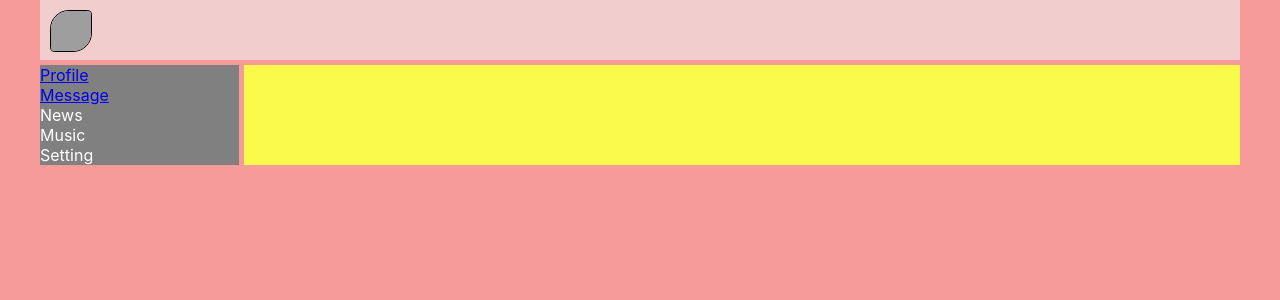
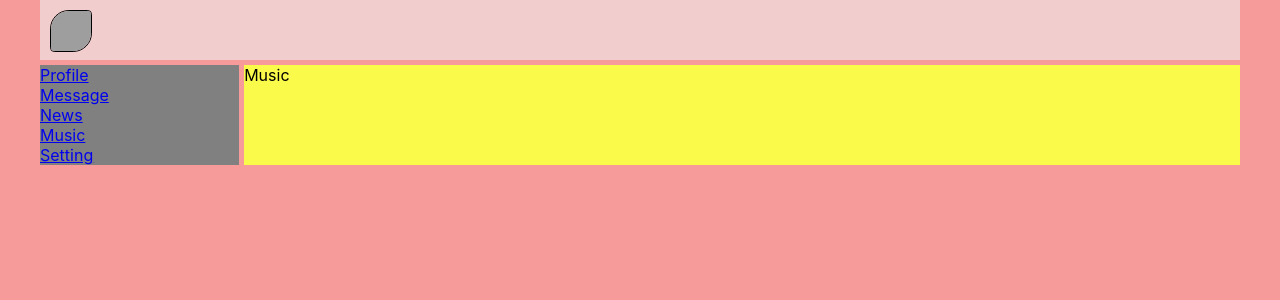
Before and after one commit to Sett11/my_react_started, a React (Create React App) app: page /music in a window 1280 px wide. Shown: the top 300 px of the page. Built offline with nearby package versions, Linux system fonts and the light colour scheme; grey boxes are pictures that could not be loaded.

Commit message:
Link visualizer

```diff
--- a/src/App.jsx
+++ b/src/App.jsx
@@ -5,6 +5,9 @@
 import Profile from './components/Profile/Profile';
 import Dialogs from './components/Dialogs/Dialogs';
 import { BrowserRouter, Route, Routes } from 'react-router-dom';
+import Music from './components/Navbar/Music/Music';
+import News from './components/Navbar/News/News';
+import Setting from './components/Navbar/Setting/Setting';
 
 
 
@@ -18,6 +21,9 @@
     <Routes>
       <Route path="/profile" element={<Profile/>}/>
       <Route path="/dialogs" element={<Dialogs/>}/>
+      <Route path="/news" element={<News/>}/>
+      <Route path="/music" element={<Music/>}/>
+      <Route path="/setting" element={<Setting/>}/>
     </Routes>
      </div>
     </div>
--- /dev/null
+++ b/src/components/Navbar/Music/Music.jsx
@@ -0,0 +1,12 @@
+import React from 'react';
+import s from './Music.module.css'
+
+const Music = (props)=>{
+    return(
+        <div className={s.content}>
+        Music
+        </div>
+    )
+}
+
+export default Music
--- a/src/components/Navbar/Navbar.jsx
+++ b/src/components/Navbar/Navbar.jsx
@@ -10,11 +10,11 @@
         </div>
       <div className={s.item}> <a href='/dialogs'>Message</a>
       </div>
-      <div className={s.item}> News
+      <div className={s.item}> <a href='/news'>News</a>
       </div>
-      <div className={s.item}> Music
+      <div className={s.item}> <a href='/music'>Music</a>
       </div>
-      <div className={s.item}> Setting
+      <div className={s.item}> <a href='/setting'>Setting</a>
       </div>
      </nav>
     )
--- /dev/null
+++ b/src/components/Navbar/News/News.jsx
@@ -0,0 +1,12 @@
+import React from 'react';
+import s from './News.module.css'
+
+const News = (props)=>{
+    return(
+        <div className={s.content}>
+        News
+        </div>
+    )
+}
+
+export default News
--- /dev/null
+++ b/src/components/Navbar/Setting/Setting.jsx
@@ -0,0 +1,12 @@
+import React from 'react';
+import s from './Setting.module.css'
+
+const Setting = (props)=>{
+    return(
+        <div className={s.content}>
+        Setting
+        </div>
+    )
+}
+
+export default Setting
```
Also changed, not shown: src/components/Navbar/Music/Music.module.css (added), src/components/Navbar/News/News.module.css (added), src/components/Navbar/Setting/Setting.module.css (added).
